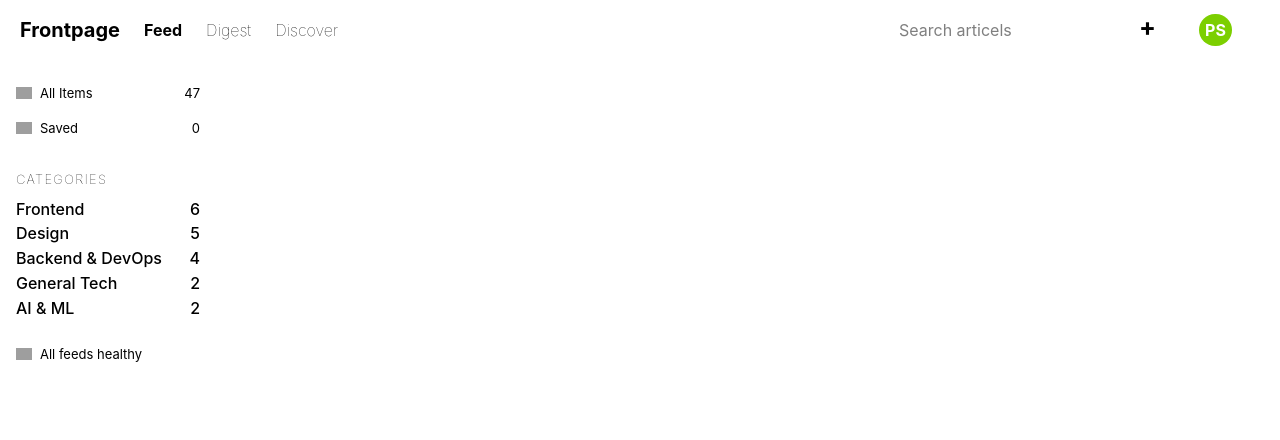
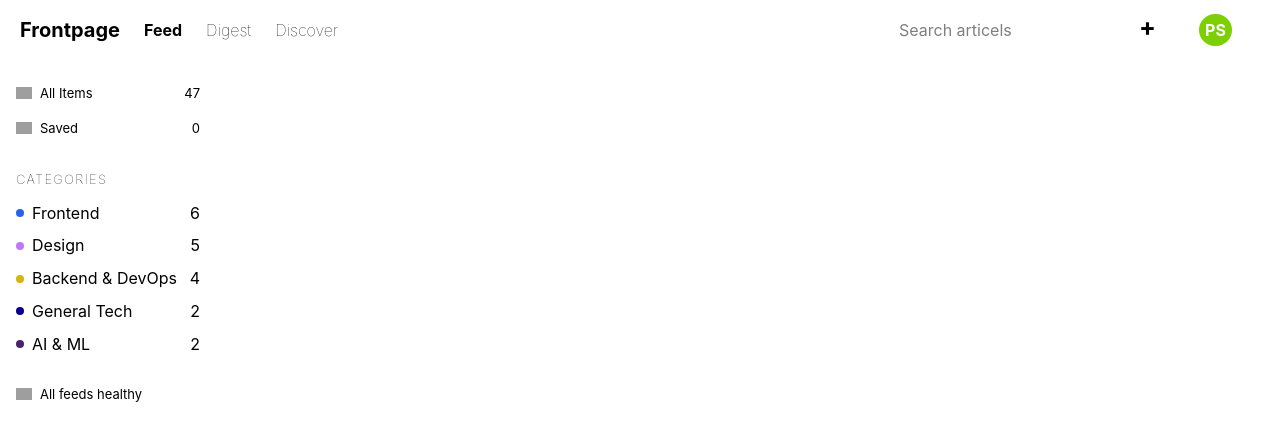
Before and after one commit to PrivDDOS/Angular-feed-reader, an Angular app: page / in a window 1280 px wide. Shown: the top 440 px of the page. Built offline with nearby package versions, Linux system fonts and the light colour scheme; grey boxes are pictures that could not be loaded.

Commit message:
Added color to category in sample-feeds.json and include the type color for Category in app.ts and create span for the dot for each category with color

```diff
--- a/public/data/sample-feeds.json
+++ b/public/data/sample-feeds.json
@@ -5,6 +5,7 @@
   "categories": [
     {
       "name": "Frontend",
+      "color": "#2563eb",
       "feeds": [
         {
           "title": "CSS-Tricks",
@@ -53,6 +54,7 @@
     },
     {
       "name": "Design",
+      "color": "#BF77F6",
       "feeds": [
         {
           "title": "Sidebar.io",
@@ -96,6 +98,7 @@
     },
     {
       "name": "Backend & DevOps",
+      "color": "#D5B60A",
       "feeds": [
         {
           "title": "Cloudflare Blog",
@@ -131,6 +134,7 @@
     },
     {
       "name": "General Tech",
+      "color": "#0B008C",
       "feeds": [
         {
           "title": "The Pragmatic Engineer",
@@ -152,6 +156,7 @@
     },
     {
       "name": "AI & ML",
+      "color": "#49236D",
       "feeds": [
         {
           "title": "Simon Willison's Weblog",
--- a/src/app/app.html
+++ b/src/app/app.html
@@ -80,11 +80,17 @@
             categories
         </p>
         @for(category of categories; track category.name) {
-            <div class="flex items-center">
-                <p class="text-base font-medium">
+            <div class="flex items-center my-1">
+                <span
+                    class="mr-2 inline-block h-2 w-2 shrink-0 rounded-full"
+                    [style.backgroundColor]="category.color"
+                >
+
+                </span>
+                <p class="text-base font-thiner cursor-pointer">
                     {{ category.name }}
                 </p>
-                <p class="text-base font-medium ms-auto">
+                <p class="text-base font-thiner ms-auto">
                     {{ category.feeds.length }}
                 </p>
             </div>
@@ -110,6 +116,7 @@
         >
         <p class="text-sm font-normal">All feeds healthy</p>
     </div>
+
    </div>
 </main>
 
--- a/src/app/app.ts
+++ b/src/app/app.ts
@@ -4,7 +4,7 @@ import { CommonModule } from '@angular/common';
 import { HttpClient, provideHttpClient, withFetch } from '@angular/common/http';
 
 type Feed = { title: string; feedUrl: string; siteUrl: string; description: string; format: string; notes: string };
-type Category = { name: string; feeds: Feed[] };
+type Category = { name: string; color: string ;feeds: Feed[] };
 
 @Component({
   selector: 'app-root',
```
